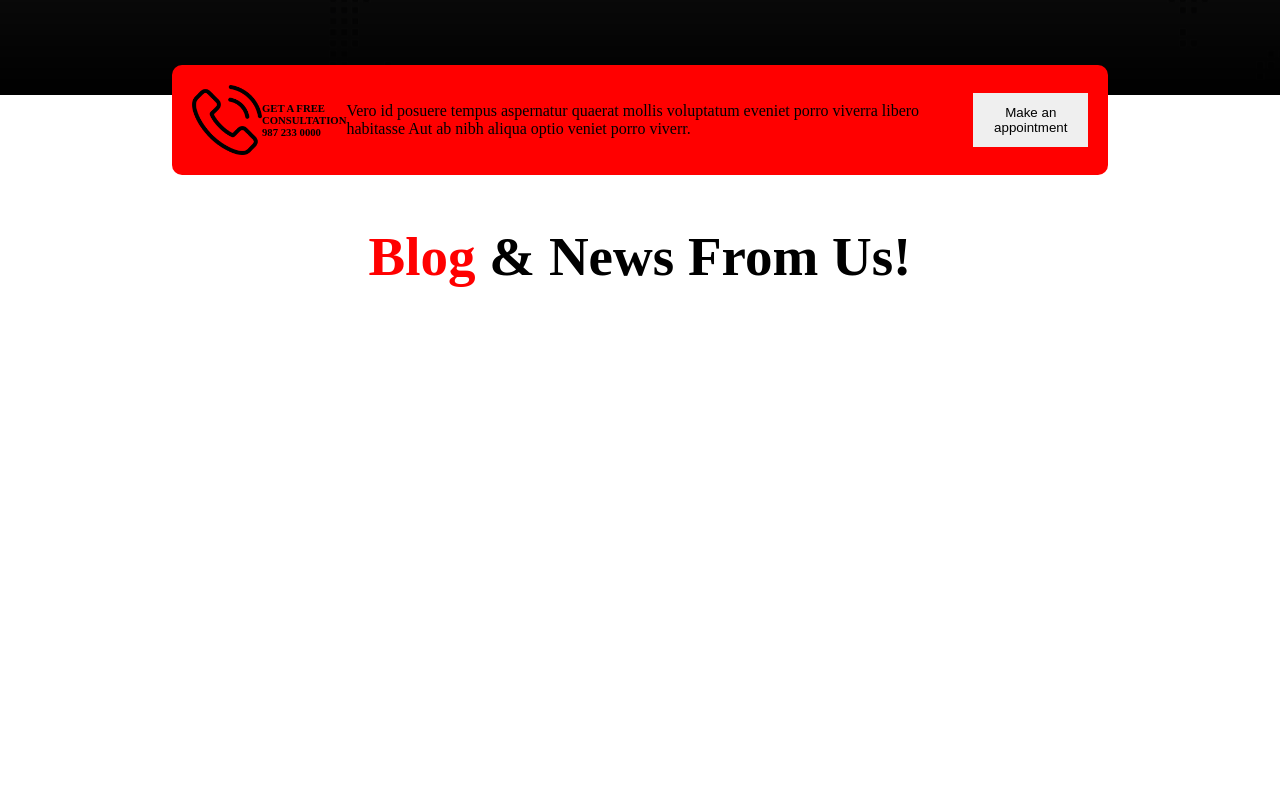
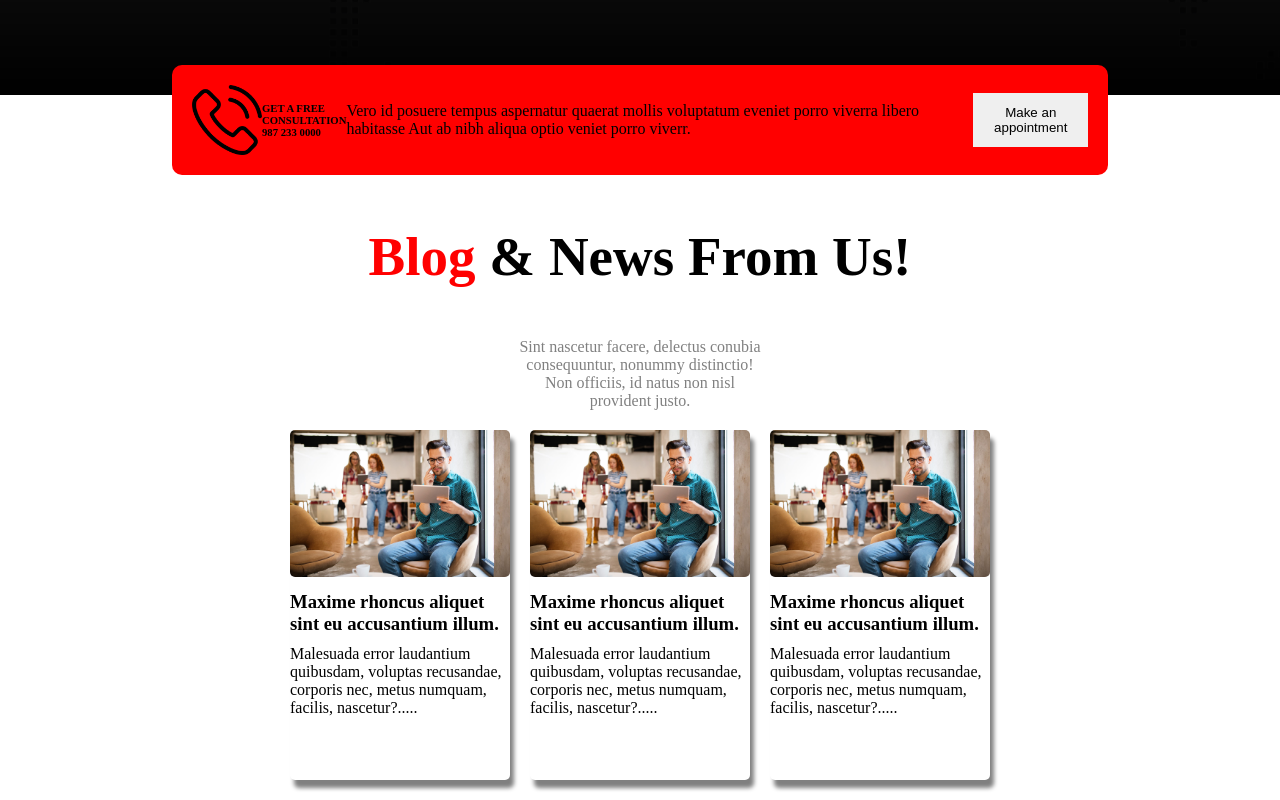
Before and after one commit to ArafaAkter/agency-website-practice, a plain HTML site: page index.html in a window 1280 px wide. Shown: the part 1614-2414 px from the top of the page. Before the commit the page ends 1952 px from the top, so only its background shows below. Drawn offline with Linux system fonts and the light colour scheme.

Commit message:
blog container added

```diff
--- a/index.html
+++ b/index.html
@@ -100,7 +100,29 @@
         </div>
         <!-- blog-container -->
         <div class="blog-container">
-            <h1 class="title blog-title"><span class="primary">Blog</span> & News From Us! </h1>
+            <h1 class="title"><span class="primary">Blog</span> & News From Us! </h1>
+            <p class="blog-title">Sint nascetur facere, delectus conubia <br>consequuntur, nonummy distinctio!<br> Non officiis, id natus non nisl<br> provident justo. </p>
+
+            <div class="cards">
+                <div class="card">
+                   <img class="blog-img" src="asset/image/blog-1.jpg">
+                   <h3 class="card-title">Maxime rhoncus aliquet sint eu accusantium illum. </h3>
+                   <p>Malesuada error laudantium quibusdam, voluptas recusandae, corporis nec, metus numquam, facilis, nascetur?..... </p>
+
+                </div>
+                <div class="card">
+                    <img class="blog-img" src="asset/image/blog-1.jpg">
+                    <h3 class="card-title">Maxime rhoncus aliquet sint eu accusantium illum. </h3>
+                    <p>Malesuada error laudantium quibusdam, voluptas recusandae, corporis nec, metus numquam, facilis, nascetur?..... </p>
+
+                 </div>
+                 <div class="card">
+                    <img class="blog-img" src="asset/image/blog-1.jpg">
+                    <h3 class="card-title">Maxime rhoncus aliquet sint eu accusantium illum. </h3>
+                    <p>Malesuada error laudantium quibusdam, voluptas recusandae, corporis nec, metus numquam, facilis, nascetur?..... </p>
+
+                 </div>
+            </div>
         </div>
     </main>
     <footer>
--- a/style/styles.css
+++ b/style/styles.css
@@ -138,8 +138,36 @@
 
 }
 /* blog container */
-.blog-title{
+.title{
     color: black;
     text-align: center;
     margin: 50px;
 }
+ .blog-title{
+    color: gray;
+    text-align: center;
+    margin-top: 5px;
+}
+.card{
+   width: 220px;
+   height: 350px;
+   box-shadow: 4px 8px 4px gray;
+   border-radius: 5px;
+   /* background-color: blue;  */
+}
+.blog-img{
+    width: 100%;
+    border-radius: 5px;
+}
+.card-title{
+    margin-top: 10px;
+    margin-bottom: 10px;
+}
+.cards{
+    display: flex;
+    justify-content: center;
+    gap: 20px;
+    padding-top: 20px;
+    padding-bottom: 20px;
+
+}
```
